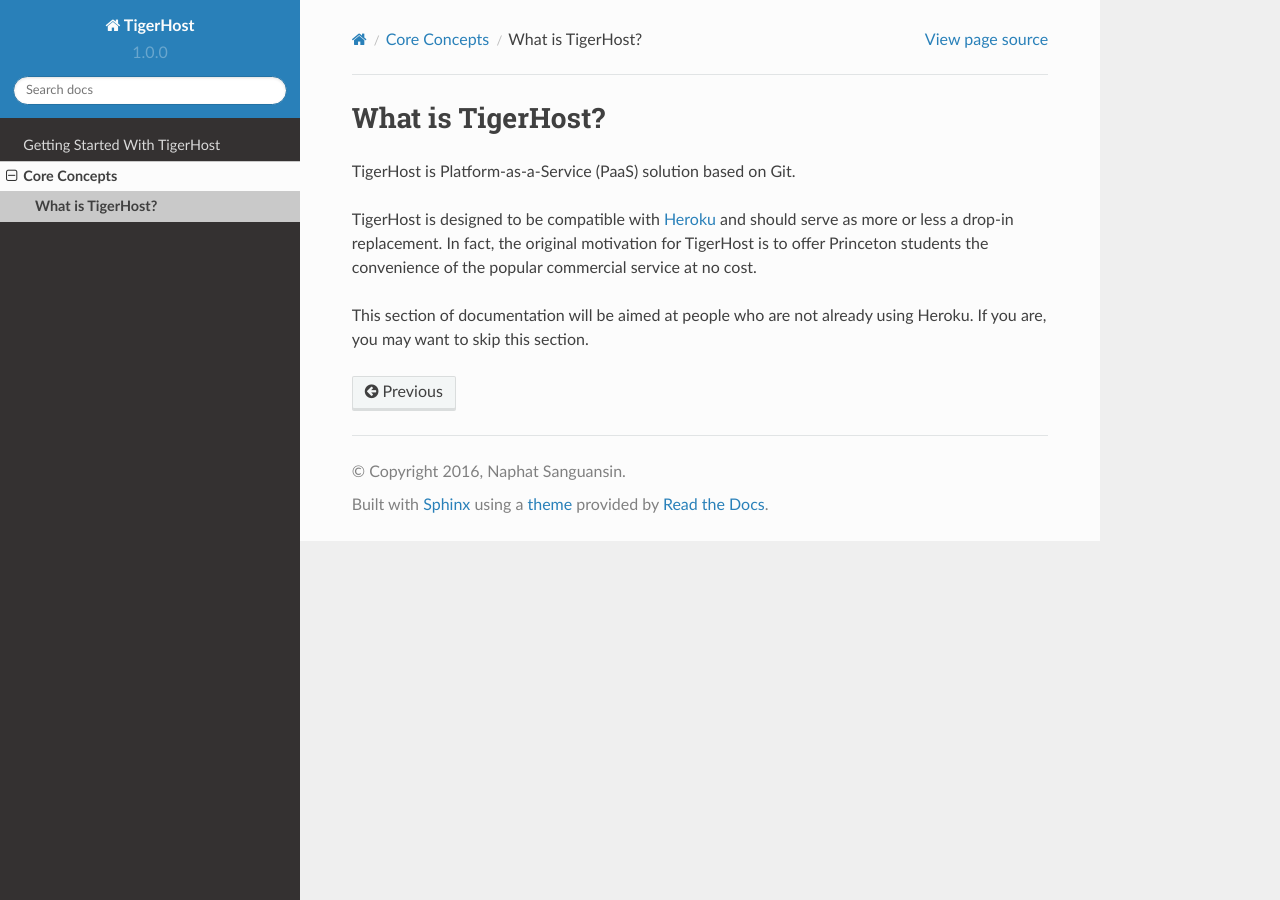
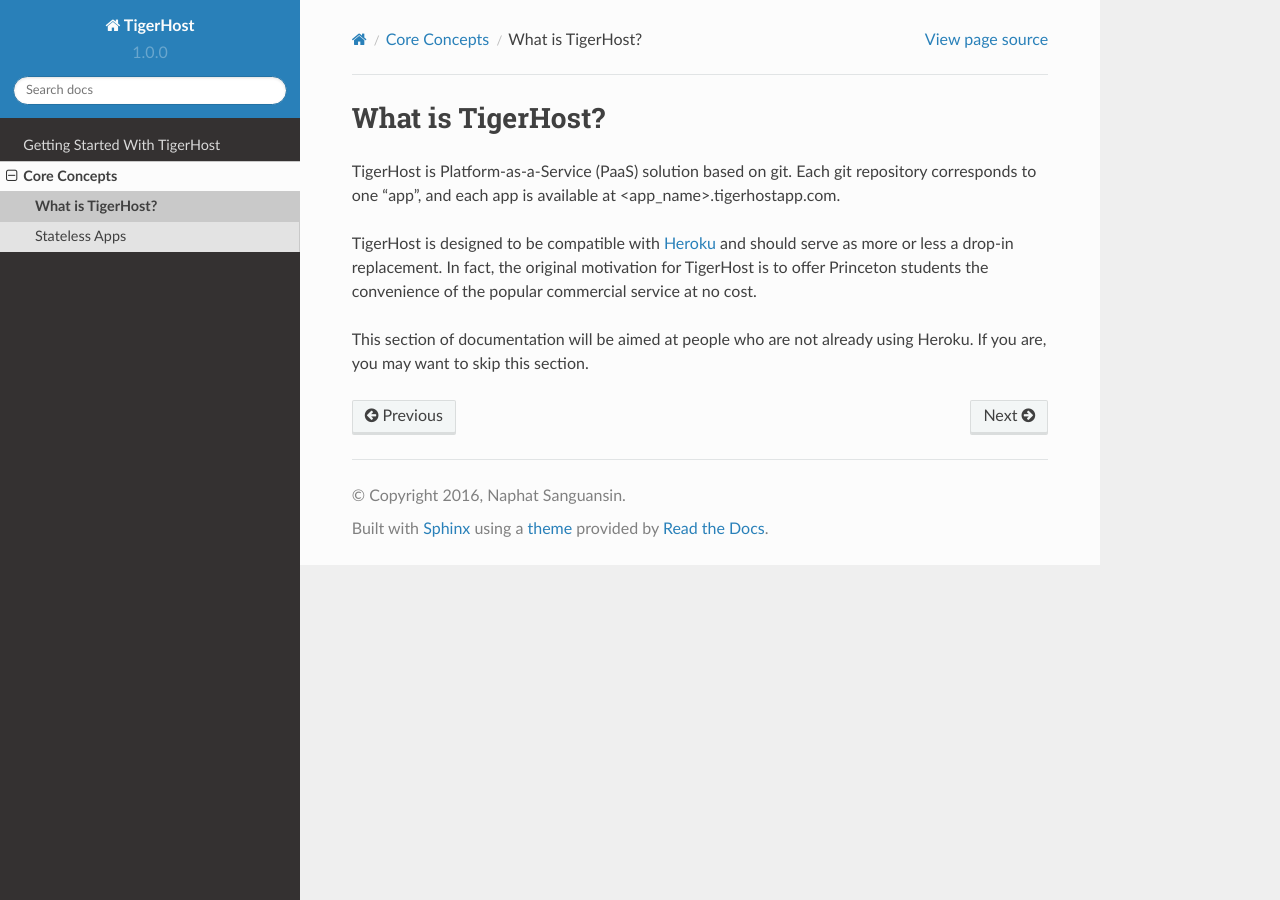
Before and after one commit to naphatkrit/TigerHost, a Sphinx documentation site: the page built from docs/core_concepts/what_is_tigerhost.rst, in a window 1280 px wide. Built offline with Sphinx 7.4.7 and the Read the Docs theme 2.0.0, drawn with Linux system fonts in a browser that asks for light colours.

Commit message:
[docs] core_concepts/stateless_apps

```diff
--- a/docs/core_concepts/index.rst
+++ b/docs/core_concepts/index.rst
@@ -5,3 +5,4 @@
     :titlesonly:
 
     what_is_tigerhost
+    stateless_apps
--- a/docs/core_concepts/what_is_tigerhost.rst
+++ b/docs/core_concepts/what_is_tigerhost.rst
@@ -1,7 +1,9 @@
+.. _core_concepts/what_is_tigerhost:
+
 What is TigerHost?
 ====================
 
-TigerHost is Platform-as-a-Service (PaaS) solution based on Git.
+TigerHost is Platform-as-a-Service (PaaS) solution based on git. Each git repository corresponds to one "app", and each app is available at <app_name>.tigerhostapp.com.
 
 TigerHost is designed to be compatible with `Heroku <http://heroku.com/>`_ and should serve as more or less a drop-in replacement. In fact, the original motivation for TigerHost is to offer Princeton students the convenience of the popular commercial service at no cost.
 
```
Also changed, not shown: docs/core_concepts/stateless_apps.rst (added, +8 -0 lines).
